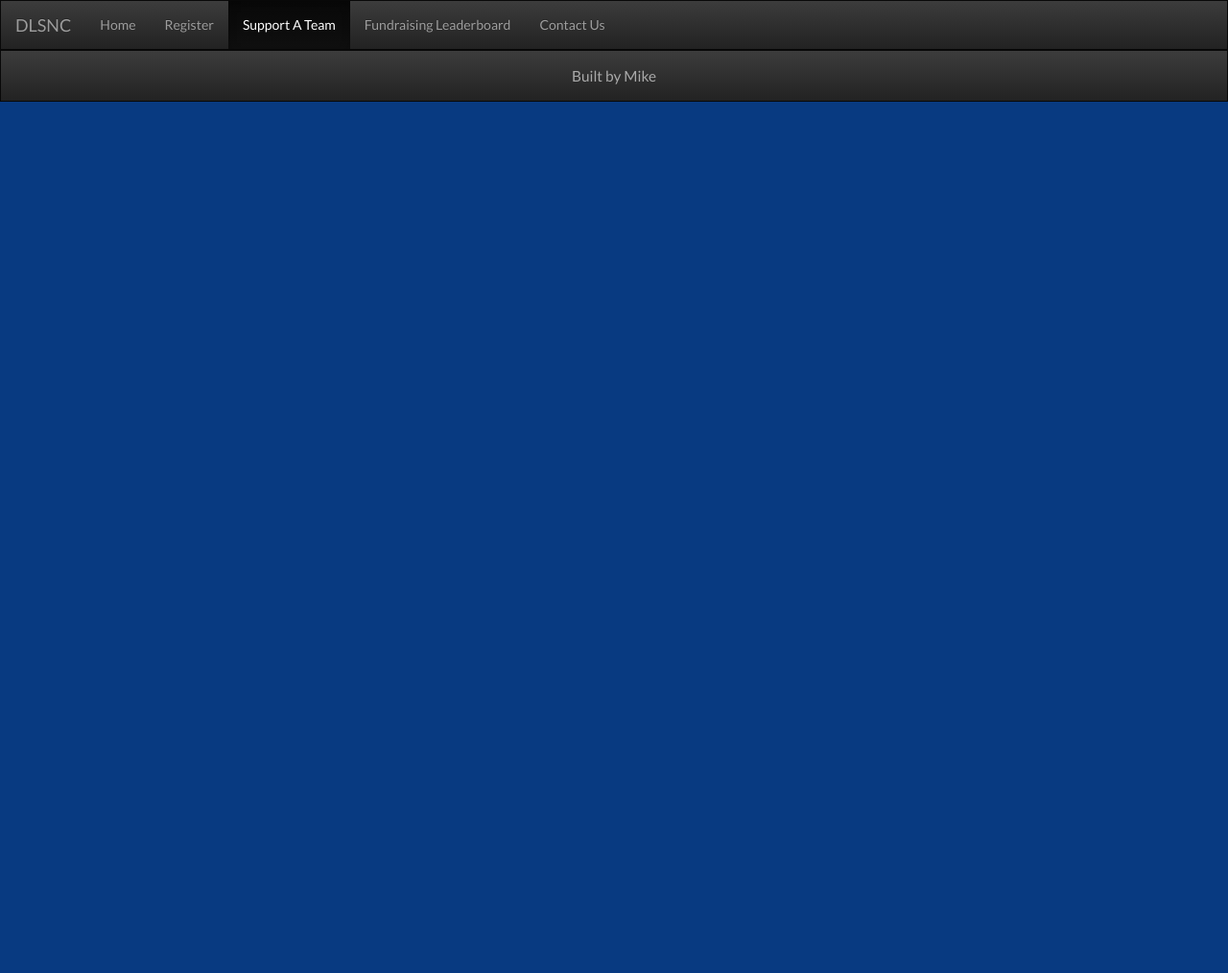
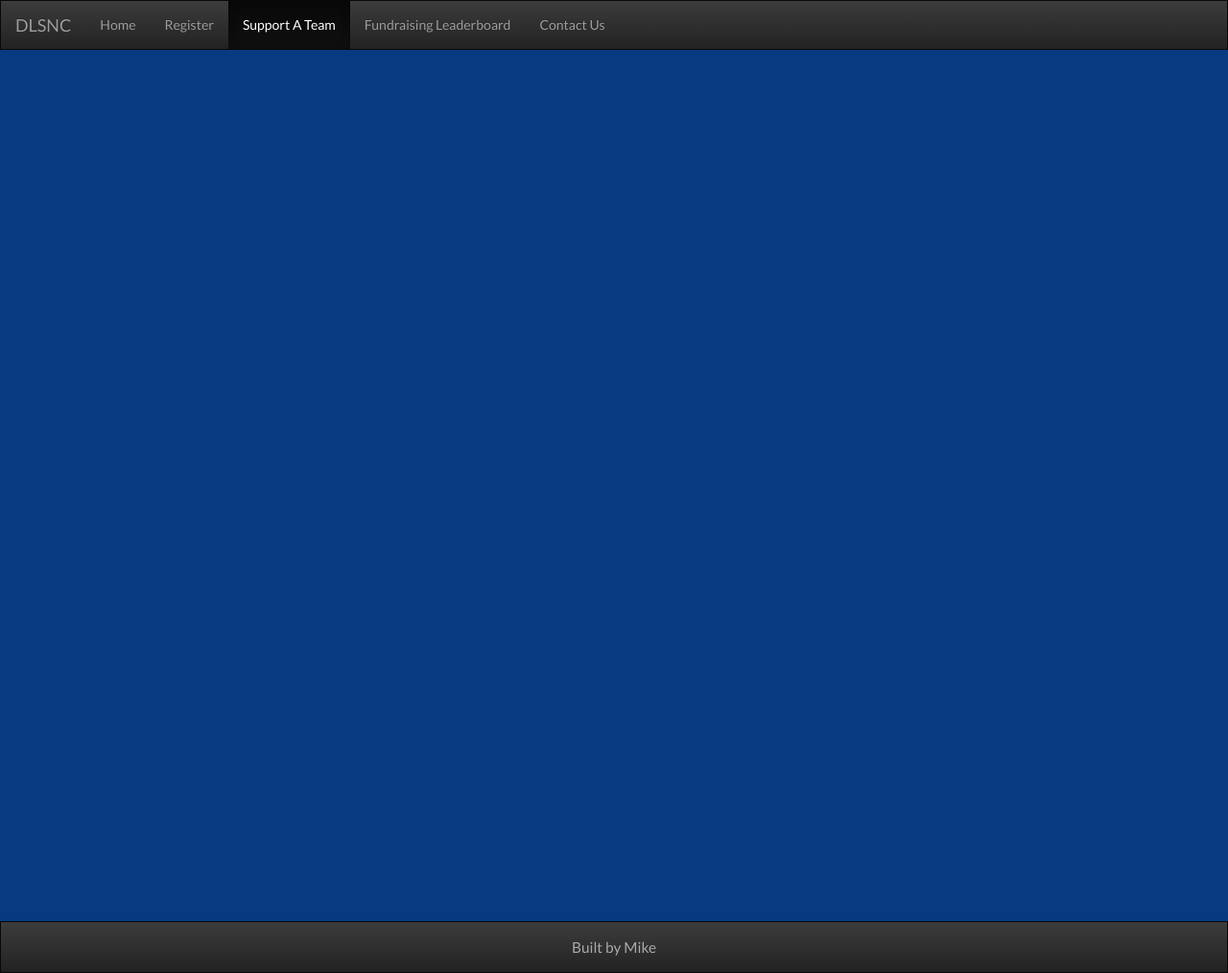
Before and after one commit to mike-jolliffe/DeLaSalle, a Django app: page /donate/ in a window 1280 px wide. Shown: the whole page at 96% size. Before the commit the page ends 106 px from the top, so only its background shows below. Run offline with Django 3.2, Linux system fonts and the light colour scheme; some libraries are stand-ins or nearby versions.

Commit message:
fixing footer

```diff
--- a/pages/static/pages/css/main.css
+++ b/pages/static/pages/css/main.css
@@ -1,5 +1,12 @@
+html {
+    height: 100%;
+    min-height: 100%;
+}
+
 body {
     margin: 0;
+    height: 100%;
+    min-height: 100%;
     font-family: Lato, sans-serif;
     background-color: #083a81;
 }
@@ -77,3 +84,7 @@ h1 .btn {
     color: #eeeeee;
     text-decoration: none;
 }
+
+#contentWrapper {
+    min-height: 120%;
+}
--- a/pages/templates/pages/register.html
+++ b/pages/templates/pages/register.html
@@ -73,11 +73,11 @@
                         </ul>
                     </div>
                     <div class="col-lg-6">
-                        <form class="input-group" action="{% url 'create_team' %}" method="post">
+                        <form id="newTeam" class="input-group" action="{% url 'create_team' %}" method="post">
                             {% csrf_token %}
                           <input type="text" class="form-control" name='teamName' placeholder="Pick a new team name">
                           <span class="input-group-btn">
-                            <button class="btn btn-default" type="submit">Create New Team</button>
+                            <button class="btn btn-default" form="newTeam" type="Submit">Create New Team</button>
                           </span>
                         </form><!-- /input-group -->
                     </div>
--- a/templates/base.html
+++ b/templates/base.html
@@ -23,8 +23,10 @@
     <script src="{% static 'pages/js/main.js' %}"></script>
 </head>
 
-{% block content %}
-{% endblock %}
+<div id="contentWrapper">
+    {% block content %}
+    {% endblock %}
+</div>
 
 <div id="myModal" class="modal fade" tabindex="-1" role="dialog" aria-labelledby="myModalLabel" aria-hidden="true">
     <div class="modal-dialog">
@@ -70,4 +72,5 @@
                 <a class="navbar-brand-foot" href="https://mike-jolliffe.github.io">Built by Mike</a>
             </div>
         </div>
+</nav>
 </html>
```
